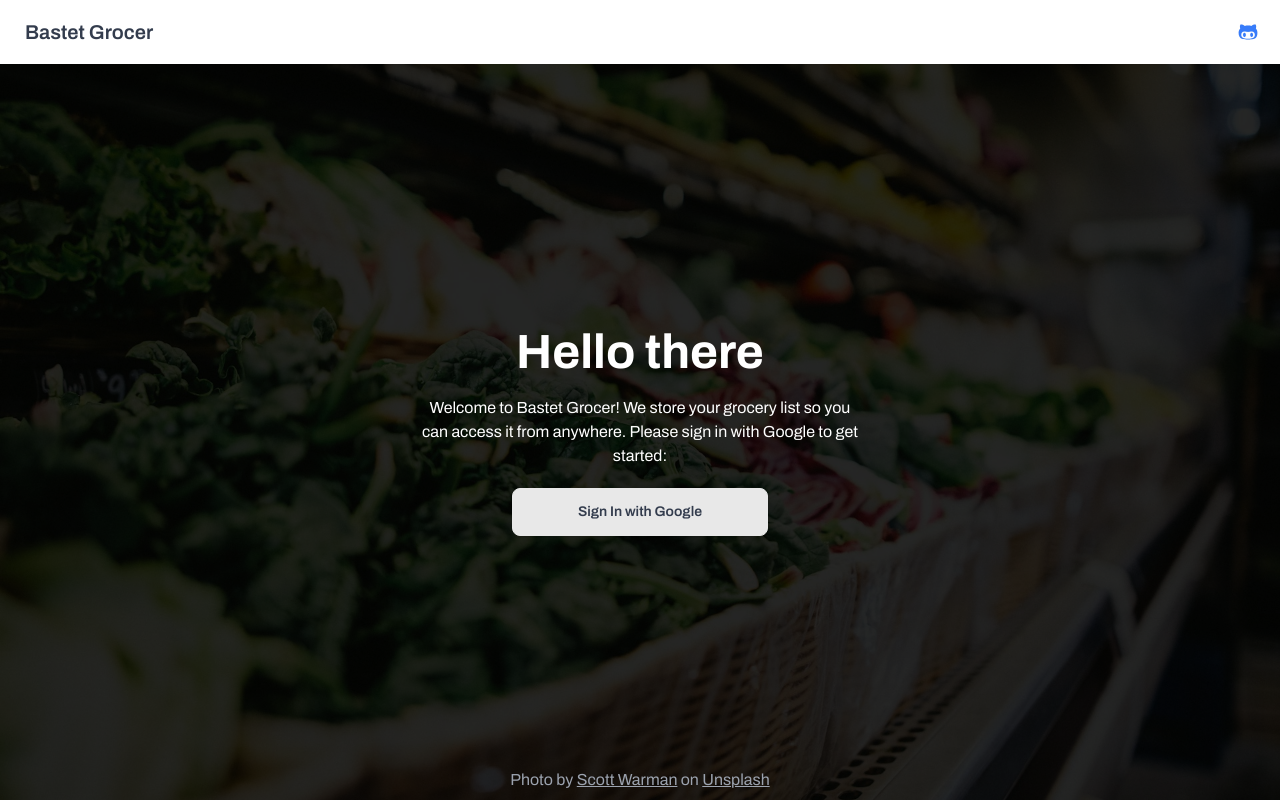
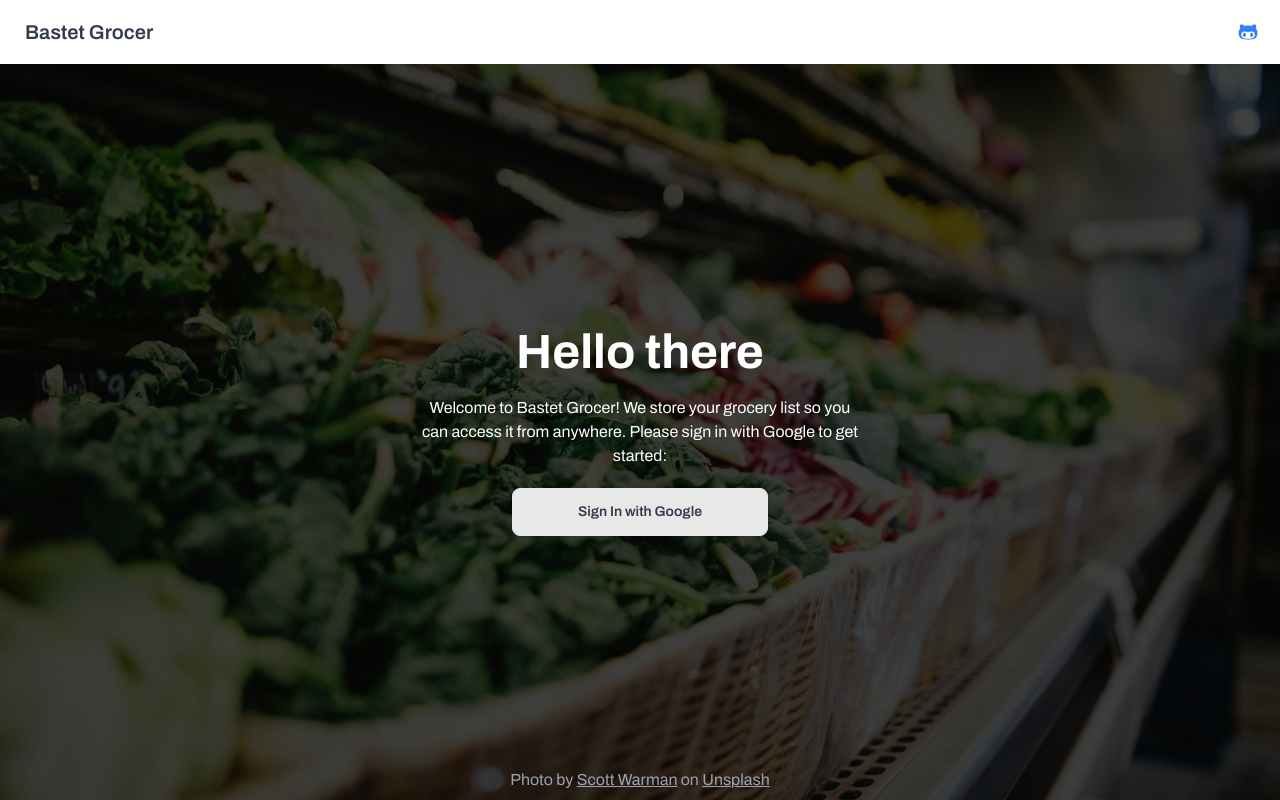
Before and after one commit to James-Sundby/bastet-grocer, a Next.js app: page / in a window 1280 px wide. Built offline with nearby package versions, Linux system fonts and the light colour scheme; no server answers.

Commit message:
Update page.js

```diff
--- a/app/page.js
+++ b/app/page.js
@@ -34,7 +34,7 @@
             objectFit="cover"
             priority={true}
           />
-          <div className="absolute inset-0 bg-black/85"></div>
+          <div className="absolute inset-0 bg-black/75"></div>
           <div className="card bg-base-100 absolute top-1/2 left-1/2 -translate-x-1/2 -translate-y-1/2 border">
             <div className="card-body">
               <figure>
@@ -108,7 +108,7 @@
             objectFit="cover"
             priority={true}
           />
-          <div className="absolute inset-0 bg-black/85"></div>
+          <div className="absolute inset-0 bg-black/75"></div>
           <div className="hero-content text-white text-center flex-col absolute top-1/2 left-1/2 -translate-x-1/2 -translate-y-1/2">
             <div className="max-w-md">
               <h1 className="mb-5 text-5xl font-bold">Hello there</h1>
```
